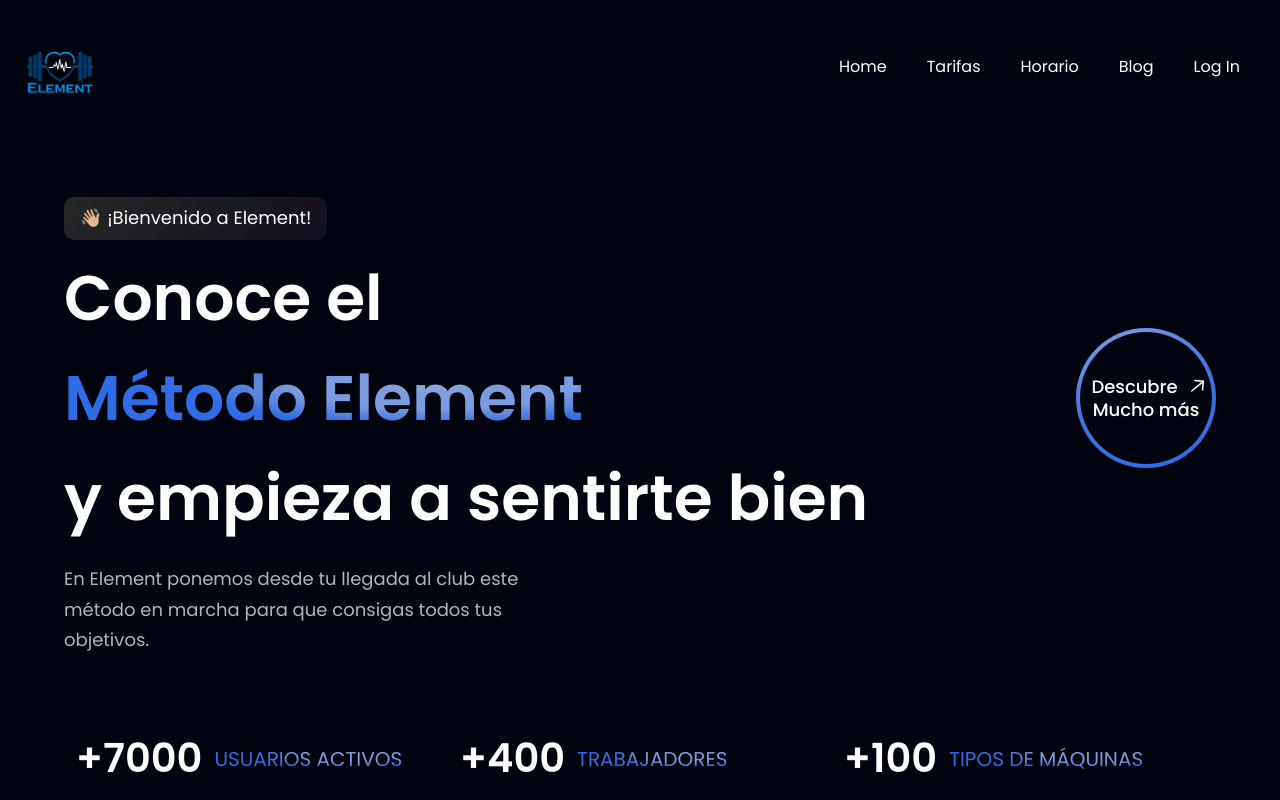
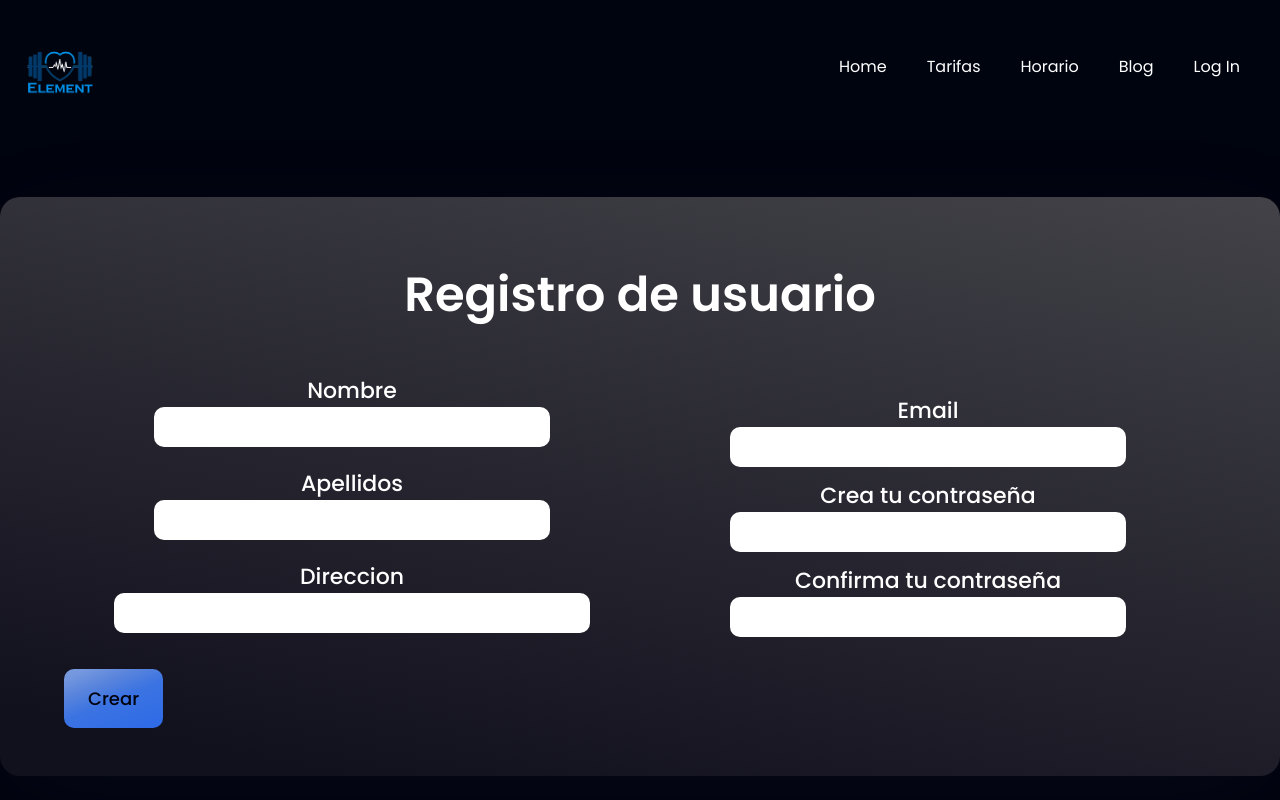
Before and after one commit to lac56-alu/TFG-Frontend, a React (Vite) app: page /register in a window 1280 px wide. Before the commit this address led to /. Shown: the top 800 px of the page. Built offline with nearby package versions, Linux system fonts and the light colour scheme.

Commit message:
Login (ajuste) y creacion Registro

```diff
--- a/src/components/Login.jsx
+++ b/src/components/Login.jsx
@@ -13,22 +13,14 @@
       </div>
 
       <div className={`${styles.flexCenter} ${styles.marginY} ${styles.padding}
-                        sm:flex-row flex-col bg-black-gradient-2 rounded-[20px] box-shadow`} >
-        <div className="flex-1 flex flex-col">
+                         sm:flex-row flex-col bg-black-gradient-2 rounded-[20px] box-shadow`} >
+        <div className="flex-1 flex flex-col justify-end items-center">
           <h2 className={`${styles.heading2} mt-3`}>
             Inicio Sesión
           </h2>
-
-          <p className={`${styles.paragraph} max-w-[470px] mt-2`}>
-            ¿Eres un usuario nuevo?
-            <div className='text-secondary font-bold'>
-              <a href="/registro"> Crea una cuenta </a>
-            </div>
-
-          </p>
         </div>
 
-        <form className='mt-10'>
+        <form className='mt-10 flex-1 sm:mx-5'>
           <div className='flex flex-1 flex-row items-center'>
             <h2 className="font-medium text-[22px] font-poppins text-white">
               Email
@@ -38,7 +30,7 @@
             <input type='email' className='py-2 px-10 font-poppins rounded-[10px]' /*placeholder='Inserta Email'*/></input>
           </div>
 
-          <div className='flex flex-1 flex-row items-center mt-3'>
+          <div className='flex flex-1 flex-row items-center sm:mt-3'>
             <h2 className="font-medium text-[22px] font-poppins text-white">
               Contraseña
             </h2>
@@ -61,6 +53,12 @@
           </button>
         </form>
 
+        <p className={`flex-1 flex flex-col ${styles.paragraph} max-w-[470px] mt-14`}>
+          ¿Eres un usuario nuevo?
+          <button type='button' className={`py-4 px-6 bg-blue-gradient font-poppins font-medium text-[18px] text-primary outline-none ${styles} rounded-[10px] mt-2`}>
+            <a href="/register"> Crea una cuenta </a>
+          </button>
+        </p>
       </div>
 
       <div className={`bg-primary ${styles.paddingX} ${styles.flexStart}`}>
--- a/src/components/Navbar.jsx
+++ b/src/components/Navbar.jsx
@@ -35,7 +35,6 @@
                 className={`font-poppins font-normal cursor-pointer text-[35px]
                             ${index === navLinks.legth - 1 ? 'mr-0' : 'mb-4'} text-white mt-6`}>
                   <a href={nav.href} key={nav.key}> {nav.title} </a>
-
                 </li>
             ))}
           </ul>
--- /dev/null
+++ b/src/components/Register.jsx
@@ -0,0 +1,104 @@
+import React from 'react'
+import styles from '../style'
+import Navbar from './Navbar'
+import Footer from './Footer'
+import { logoElement2 } from '../assets';
+
+function Register() {
+  return (
+    <div className="bg-primary w-full overflow-hidden">
+      <div className={` ${styles.flexRight}`}>
+        <div className={`${styles.boxWidth}`}>
+          <Navbar />
+        </div>
+      </div>
+
+      <div className={`${styles.marginY} ${styles.padding}
+                         sm:flex-row flex-col bg-black-gradient-2 rounded-[20px] box-shadow`} >
+        <div className="flex-1 flex flex-col">
+            <h2 className={`${styles.flexCenter} ${styles.heading2} mt-3 justify-center items-center`}>
+                Registro de usuario
+            </h2>
+        </div>
+
+
+        <form className='mt-10'>
+            <div className="sm:flex">
+                {/* Bloque 1 */}
+                <div className="flex-1 flex flex-col items-center">
+                    <div className="">
+                        <h2 className="font-medium text-[22px] font-poppins text-white">
+                            Nombre
+                        </h2>
+                    </div>
+                    <div className="items-center">
+                        <input id="name" type="text" className="py-2 px-10 font-poppins rounded-[10px]" />
+                    </div>
+
+                    <div className="items-center mt-5">
+                        <h2 className="font-medium text-[22px] font-poppins text-white">
+                            Apellidos
+                        </h2>
+                    </div>
+                    <div className="items-center">
+                        <input id="lastname" type="text" className="py-2 px-10 font-poppins rounded-[10px]" />
+                    </div>
+
+                    <div className="items-center mt-5">
+                        <h2 className="font-medium text-[22px] font-poppins text-white">
+                            Direccion
+                        </h2>
+                    </div>
+                    <div className="items-center">
+                        <input id="adress" type="text" className="py-2 px-20 font-poppins rounded-[10px]" />
+                    </div>
+                </div>
+
+                {/* Bloque 2 */}
+                <div className="flex-1 flex flex-col items-center ml:20">
+                    <div className="items-center mt-5">
+                        <h2 className="font-medium text-[22px] font-poppins text-white">
+                            Email
+                        </h2>
+                    </div>
+                    <div className="items-center">
+                        <input id="email" type="email" className="py-2 px-10 font-poppins rounded-[10px]" />
+                    </div>
+                    <div className="items-center sm:mt-3 mt-5">
+                        <h2 className="font-medium text-[22px] font-poppins text-white">
+                            Crea tu contraseña
+                        </h2>
+                    </div>
+                    <div className="items-center">
+                        <input id="password" type="password" className="py-2 px-10 font-poppins rounded-[10px]" />
+                    </div>
+
+                    <div className="flex flex-1 flex-row items-center sm:mt-3 mt-5">
+                        <h2 className="font-medium text-[22px] font-poppins text-white">
+                            Confirma tu contraseña
+                        </h2>
+                    </div>
+                    <div className="flex flex-1 flex-row items-center">
+                        <input id="password2" type="password" className="py-2 px-10 font-poppins rounded-[10px]" />
+                    </div>
+                </div>
+            </div>
+
+            <button type='button' className={`justify-center items-center py-4 px-6 bg-blue-gradient font-poppins font-medium text-[18px] text-primary
+                                              outline-none rounded-[10px] mt-8`}>
+                Crear
+            </button>
+        </form>
+      </div>
+
+      <div className={`bg-primary ${styles.paddingX} ${styles.flexStart}`}>
+        <div className={`${styles.boxWidth}`}>
+          <Footer />
+        </div>
+      </div>
+
+    </div>
+  )
+}
+
+export default Register
--- a/src/components/index.js
+++ b/src/components/index.js
@@ -8,6 +8,7 @@
 import FeedbackCard from './FeedbackCard'
 import CTA from './CTA'
 import Login from './Login'
+import Register from './Register'
 
 
 export {
@@ -21,4 +22,5 @@
     FeedbackCard,
     CTA,
     Login,
+    Register,
 };
--- a/src/router/AppRouter.jsx
+++ b/src/router/AppRouter.jsx
@@ -1,12 +1,14 @@
 import { Routes, Route, Navigate } from 'react-router-dom'
 import Home from '../components/Home'
 import Login from '../components/Login'
+import Register from '../components/Register'
 
 function AppRouter (){
   return (
     <Routes>
         <Route path='/' element={ <Home /> } />
         <Route path='/login' element={ <Login /> } />
+        <Route path='/register' element={ <Register /> } />
 
         <Route path='/*' element={ <Navigate to="/"/> } />
     </Routes>
```
